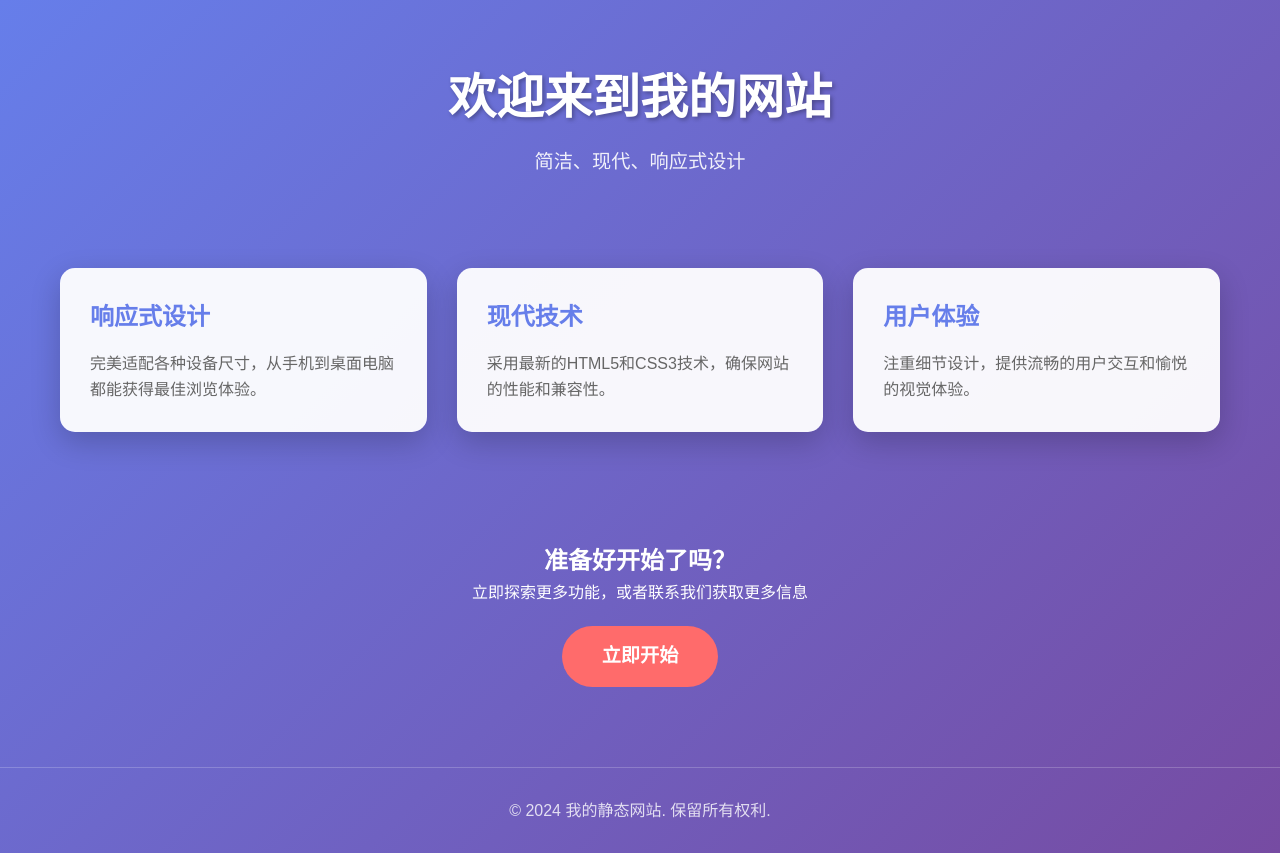
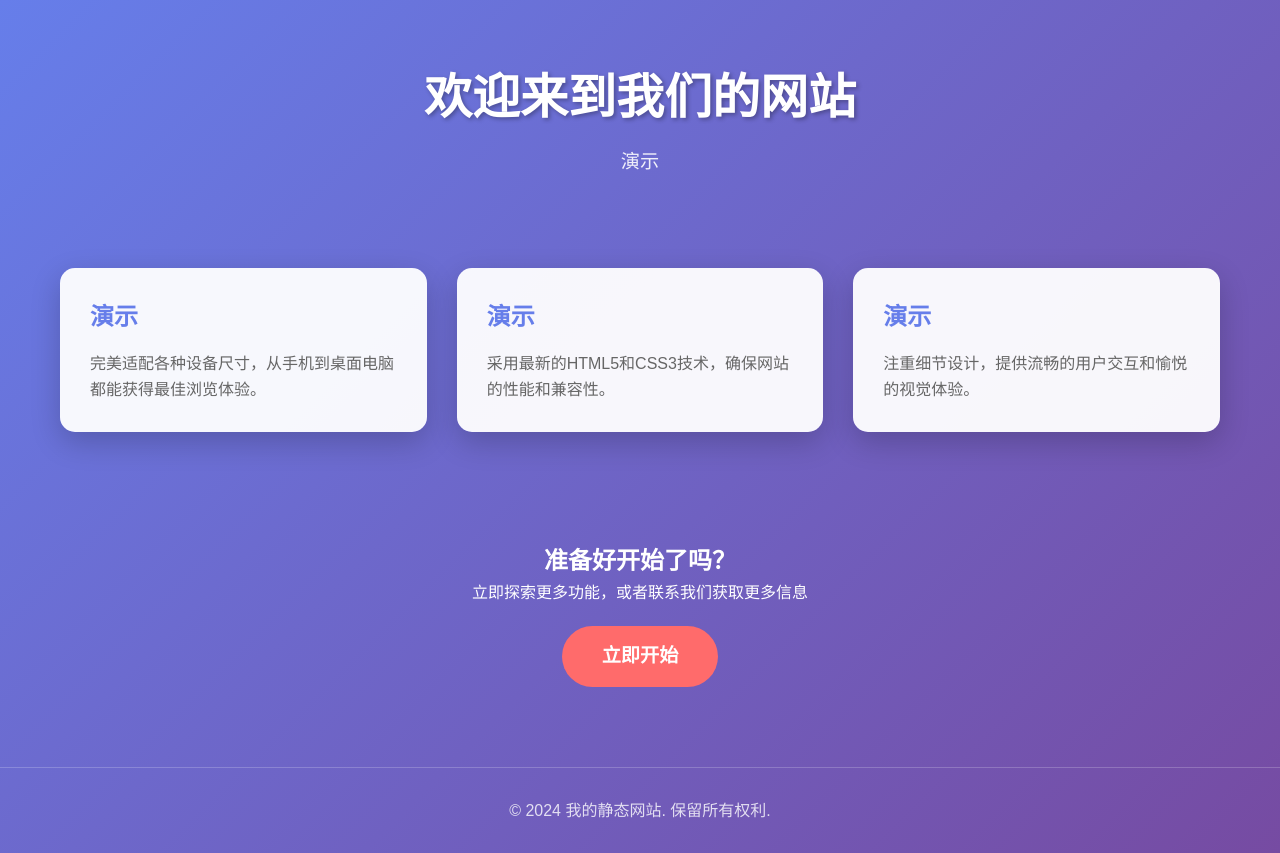
Before and after one commit to xuyubo1/myfirstproject, a plain HTML site: page index.html in a window 1280 px wide. Drawn offline with Linux system fonts and the light colour scheme.

Commit message:
Update index.html

```diff
--- a/index.html
+++ b/index.html
@@ -3,7 +3,7 @@
 <head>
     <meta charset="UTF-8">
     <meta name="viewport" content="width=device-width, initial-scale=1.0">
-    <title>简易静态网站</title>
+    <title>个人简易静态网站</title>
     <style>
         * {
             margin: 0;
@@ -117,23 +117,23 @@
 <body>
     <div class="container">
         <header>
-            <h1>欢迎来到我的网站</h1>
-            <p>简洁、现代、响应式设计</p>
+            <h1>欢迎来到我们的网站</h1>
+            <p>演示</p>
         </header>
 
         <section class="features">
             <div class="feature-card">
-                <h3>响应式设计</h3>
+                <h3>演示</h3>
                 <p>完美适配各种设备尺寸，从手机到桌面电脑都能获得最佳浏览体验。</p>
             </div>
 
             <div class="feature-card">
-                <h3>现代技术</h3>
+                <h3>演示</h3>
                 <p>采用最新的HTML5和CSS3技术，确保网站的性能和兼容性。</p>
             </div>
 
             <div class="feature-card">
-                <h3>用户体验</h3>
+                <h3>演示</h3>
                 <p>注重细节设计，提供流畅的用户交互和愉悦的视觉体验。</p>
             </div>
         </section>
@@ -176,4 +176,5 @@
         });
     </script>
 </body>
+
 </html>
```
